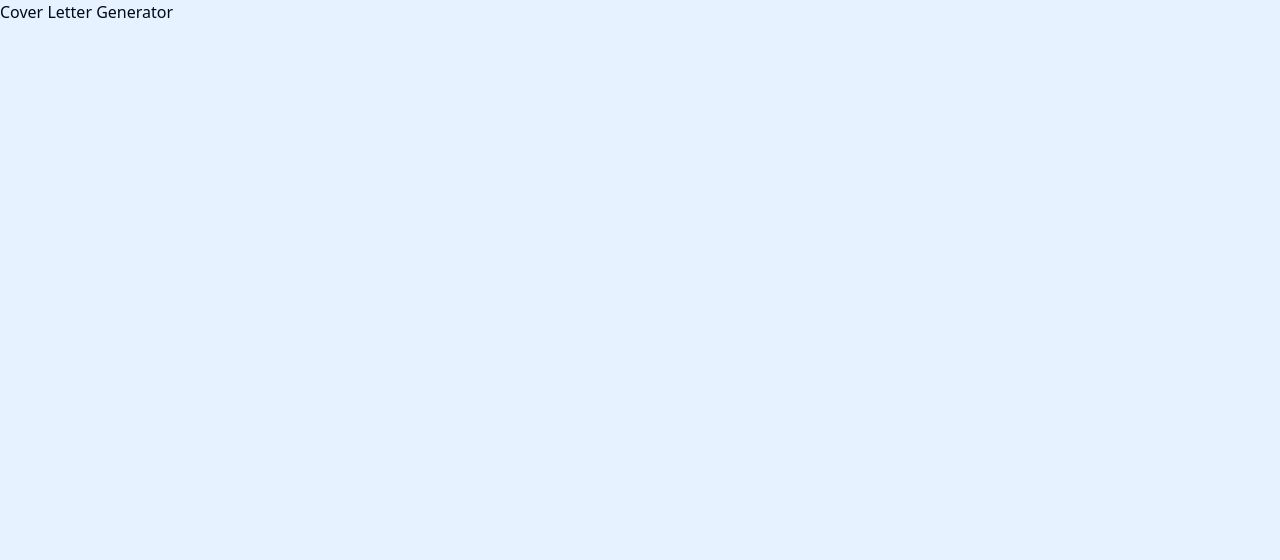
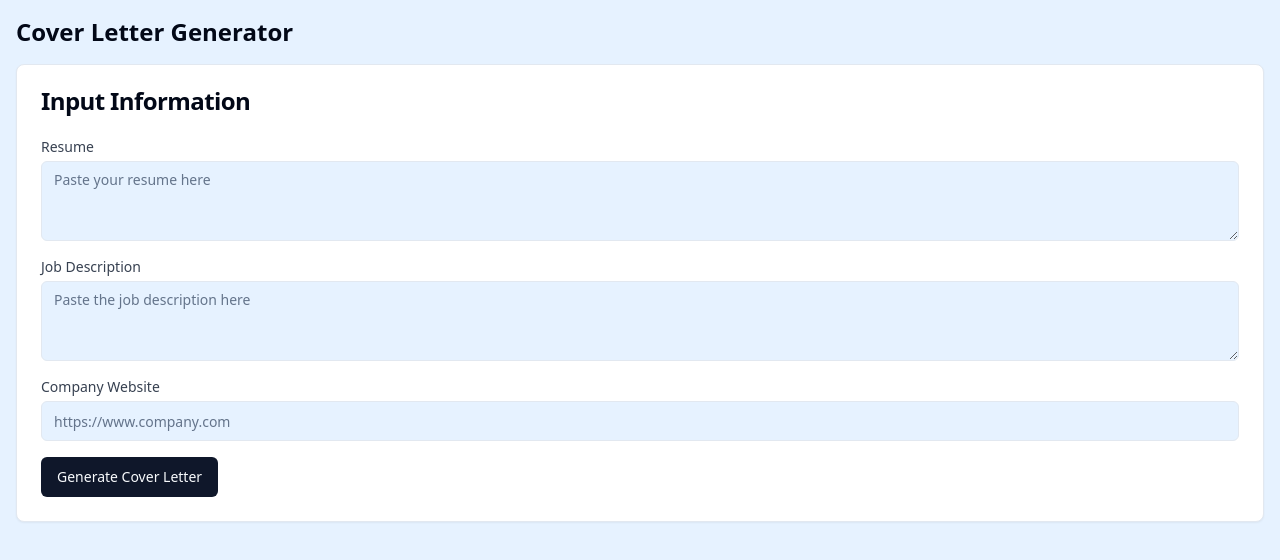
Before and after one commit to GPT-Engineer-App/resume-matcher-boost, a React (Vite) app: page / in a window 1280 px wide. Shown: the top 560 px of the page. Built offline with nearby package versions, Linux system fonts and the light colour scheme.

Commit message:
Fix issue with functionality
Addressed a problem that was causing certain features to not work as intended. Further investigation may be required to identify the root cause and implement a permanent solution.
[skip gpt_engineer]

```diff
--- a/src/pages/Index.jsx
+++ b/src/pages/Index.jsx
@@ -1,6 +1,17 @@
-import React from 'react';
+import React, { useState } from 'react';
+import { Button } from "@/components/ui/button"
+import { Input } from "@/components/ui/input"
+import { Textarea } from "@/components/ui/textarea"
+import { Card, CardContent, CardHeader, CardTitle } from "@/components/ui/card"
+import axios from 'axios';
 
 const Index = () => {
+  const [resume, setResume] = useState('');
+  const [jobDescription, setJobDescription] = useState('');
+  const [companyWebsite, setCompanyWebsite] = useState('');
+  const [coverLetter, setCoverLetter] = useState('');
+  const [error, setError] = useState('');
+
   const generateCoverLetter = async () => {
     if (!resume || !jobDescription || !companyWebsite) {
       setError('Please provide a resume, job description, and company website to generate a cover letter.');
@@ -83,9 +94,64 @@ const generateClosingParagraph = (companyName) => {
   };
 
   return (
+    <div className="container mx-auto p-4">
+      <h1 className="text-2xl font-bold mb-4">Cover Letter Generator</h1>
+      <Card className="mb-4">
+        <CardHeader>
+          <CardTitle>Input Information</CardTitle>
+        </CardHeader>
+        <CardContent>
+          <div className="space-y-4">
             <div>
-      <h1>Cover Letter Generator</h1>
-      {/* Add your UI components here */}
+              <label htmlFor="resume" className="block text-sm font-medium text-gray-700">Resume</label>
+              <Textarea
+                id="resume"
+                value={resume}
+                onChange={(e) => setResume(e.target.value)}
+                placeholder="Paste your resume here"
+                className="mt-1"
+              />
+            </div>
+            <div>
+              <label htmlFor="jobDescription" className="block text-sm font-medium text-gray-700">Job Description</label>
+              <Textarea
+                id="jobDescription"
+                value={jobDescription}
+                onChange={(e) => setJobDescription(e.target.value)}
+                placeholder="Paste the job description here"
+                className="mt-1"
+              />
+            </div>
+            <div>
+              <label htmlFor="companyWebsite" className="block text-sm font-medium text-gray-700">Company Website</label>
+              <Input
+                id="companyWebsite"
+                type="url"
+                value={companyWebsite}
+                onChange={(e) => setCompanyWebsite(e.target.value)}
+                placeholder="https://www.company.com"
+                className="mt-1"
+              />
+            </div>
+            <Button onClick={generateCoverLetter}>Generate Cover Letter</Button>
+          </div>
+        </CardContent>
+      </Card>
+      {error && <p className="text-red-500 mb-4">{error}</p>}
+      {coverLetter && (
+        <Card>
+          <CardHeader>
+            <CardTitle>Generated Cover Letter</CardTitle>
+          </CardHeader>
+          <CardContent>
+            <Textarea
+              value={coverLetter}
+              readOnly
+              className="mt-1 h-64"
+            />
+          </CardContent>
+        </Card>
+      )}
     </div>
   );
 };
```
Lines whose indentation alone changed are shown as unchanged.
